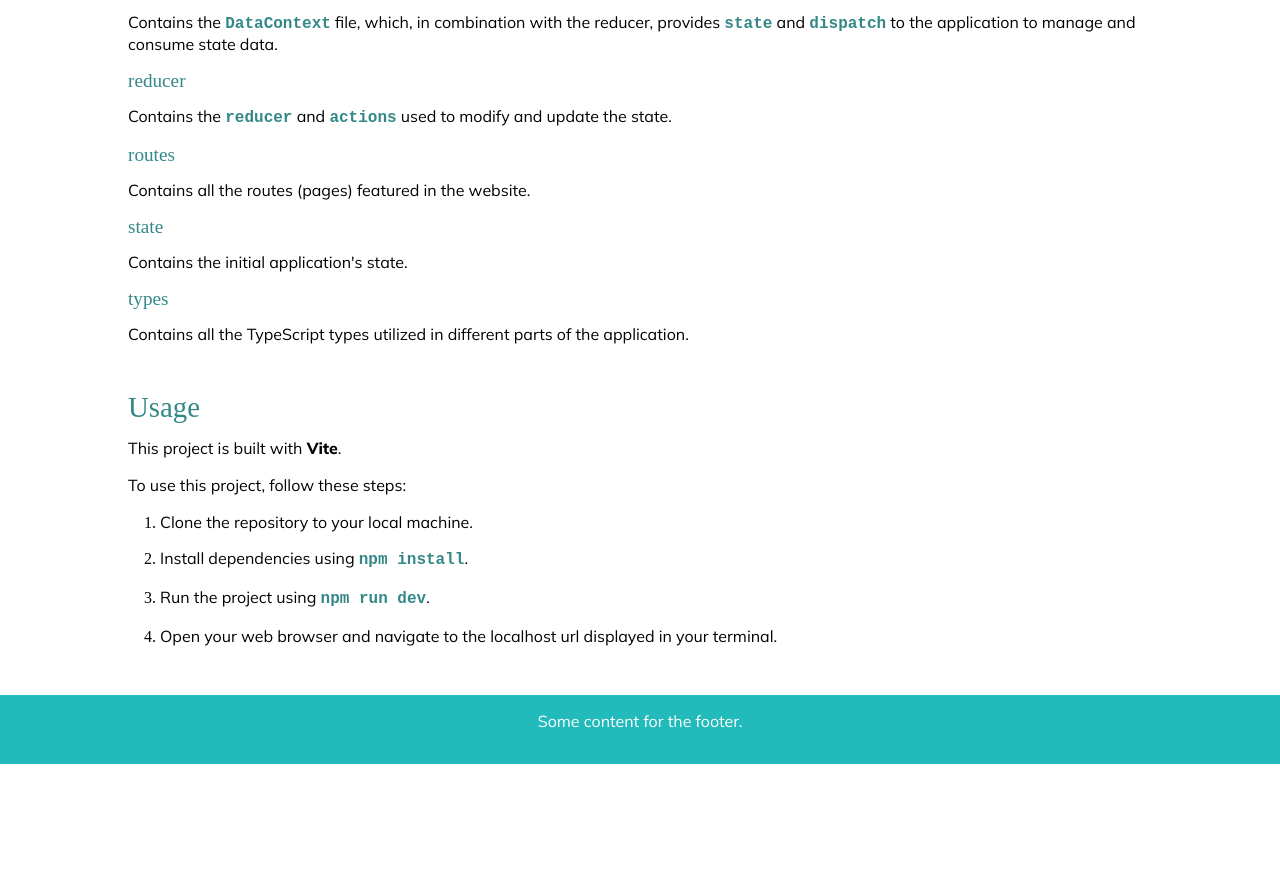
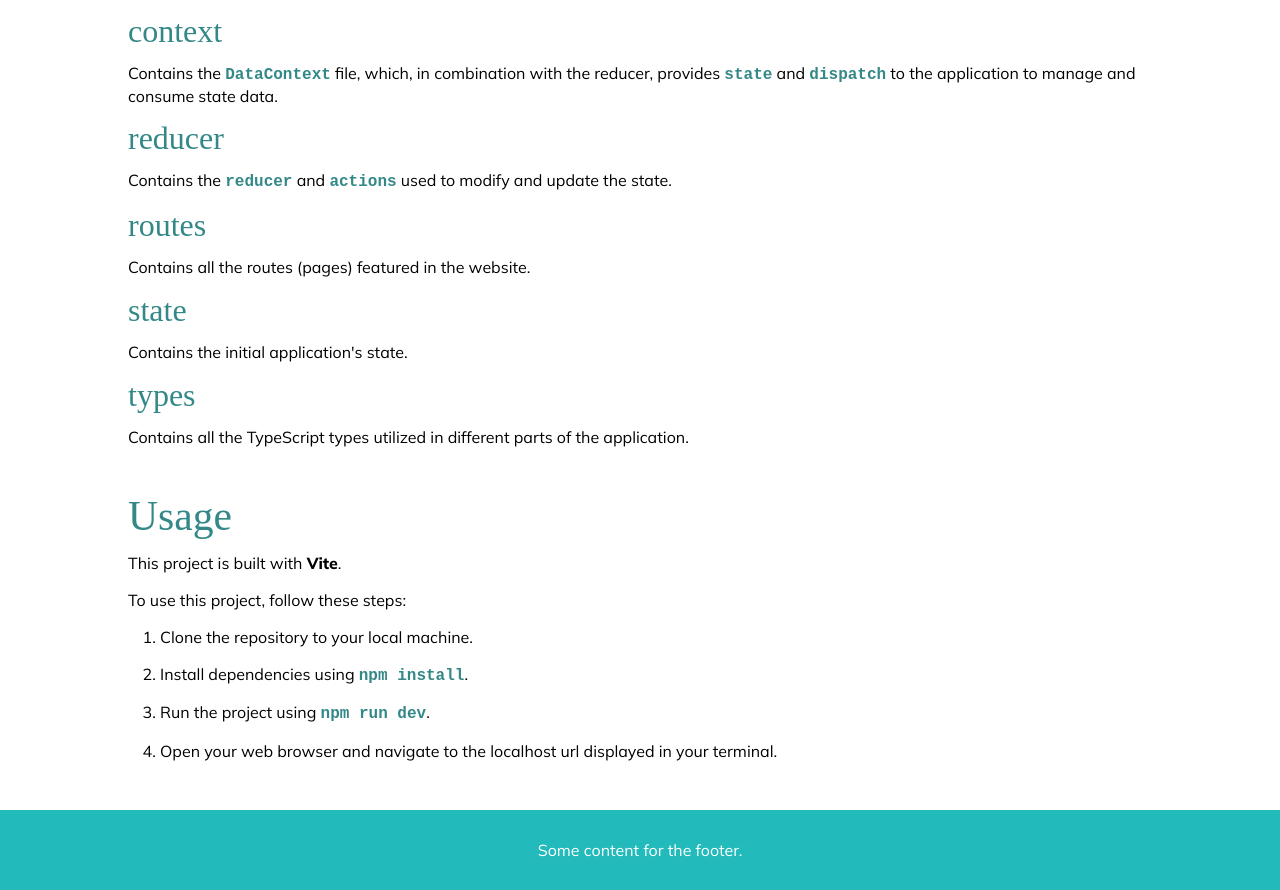
Before and after one commit to riccardopdev/my-react-examples, a React (Vite) app in the folder website-template/: page / in a window 1280 px wide. Shown: the part 527-1417 px from the top of the page. Before the commit the page ends 1291 px from the top, so only its background shows below. Built offline with nearby package versions, Linux system fonts and the light colour scheme; a web font is replaced by a local one.

Commit message:
website-template: added Post component and various CSS styles

```diff
--- a/website-template/src/StyleCommon.css
+++ b/website-template/src/StyleCommon.css
@@ -10,6 +10,10 @@
   min-height: 100vh;
 }
 
+body {
+  font-family: var(--body-font);
+}
+
 main {
   flex: 1;
   width: 80%;
@@ -20,25 +24,27 @@ section {
   margin: calc(var(--spacing-unit) * 6) auto;
 }
 
-h1 {
+h1,
+h2,
+h3,
+h4,
+h5,
+h6 {
   font-family: var(--heading-font);
-  font-size: 2.4rem;
   margin-bottom: calc(var(--spacing-unit) * 2);
   color: rgb(var(--secondary-dark-col));
 }
 
+h1 {
+  font-size: 3.2rem;
+}
+
 h2 {
-  font-family: var(--heading-font);
-  font-size: 1.8rem;
-  margin-bottom: calc(var(--spacing-unit) * 2);
-  color: rgb(var(--secondary-dark-col));
+  font-size: 2.6rem;
 }
 
 h3 {
-  font-family: var(--heading-font);
-  font-size: 1.2rem;
-  margin-bottom: calc(var(--spacing-unit) * 2);
-  color: rgb(var(--secondary-dark-col));
+  font-size: 2rem;
 }
 
 p {
@@ -70,12 +76,23 @@ ol {
 label {
   display: block;
   font-family: var(--body-font);
+  font-weight: 800;
   margin-bottom: var(--spacing-unit);
 }
 
 input,
 textarea {
   margin-bottom: calc(var(--spacing-unit) * 2);
+}
+
+button {
+  padding: calc(var(--spacing-unit) * 1) calc(var(--spacing-unit) * 2);
+  font-family: var(--heading-font);
+  font-size: 1.2rem;
+  color: rgb(var(--light-col));
+  border: none;
+  border-radius: calc(var(--spacing-unit) * 0.5);
+  background-color: rgb(var(--secondary-medium-col));
 }
 
 /* Grid */
--- a/website-template/src/components/Footer.module.css
+++ b/website-template/src/components/Footer.module.css
@@ -2,8 +2,7 @@
   display: flex;
   justify-content: center;
   align-items: center;
-  padding: calc(var(--spacing-unit) * 2);
-  font: var(--navigation-font);
+  padding: calc(var(--spacing-unit) * 4);
   background-color: rgb(var(--secondary-medium-col));
   color: #fff;
 }
--- a/website-template/src/components/Footer.tsx
+++ b/website-template/src/components/Footer.tsx
@@ -3,7 +3,7 @@ import st from './Footer.module.css';
 const Footer = () => {
   return (
     <footer className={st.footer}>
-      <p>Some content for the footer.</p>
+      <div>Some content for the footer.</div>
     </footer>
   );
 };
--- /dev/null
+++ b/website-template/src/components/Post.tsx
@@ -0,0 +1,15 @@
+import { PostType } from '../types/PostType';
+
+const Post = ({ id, title, body, userId }: PostType) => {
+  return (
+    <article key={id} className="gridItem grid-s-span6 grid-xxl-span4">
+      <h3>{title}</h3>
+      <p>{body}</p>
+      <p>
+        <strong>User ID: {userId}</strong>
+      </p>
+    </article>
+  );
+};
+
+export default Post;
--- a/website-template/src/routes/PostsPage.tsx
+++ b/website-template/src/routes/PostsPage.tsx
@@ -2,6 +2,7 @@ import { useState, useEffect, useContext, useCallback } from 'react';
 import { DataContext } from '../context/DataContext';
 import ACTIONS from '../reducer/Actions';
 import { ErrorType } from '../types/ErrorType';
+import Post from '../components/Post';
 
 const PostsPage = () => {
   const [loading, setLoading] = useState<boolean>(false);
@@ -47,10 +48,12 @@ const PostsPage = () => {
   const renderPosts = () => {
     return state.posts.map((post) => {
       return (
-        <article key={post.id} className="gridItem grid-s-span6 grid-xxl-span4">
-          <h2>{post.title}</h2>
-          <p>{post.body}</p>
-        </article>
+        <Post
+          id={post.id}
+          title={post.title}
+          body={post.body}
+          userId={post.userId}
+        />
       );
     });
   };
```
